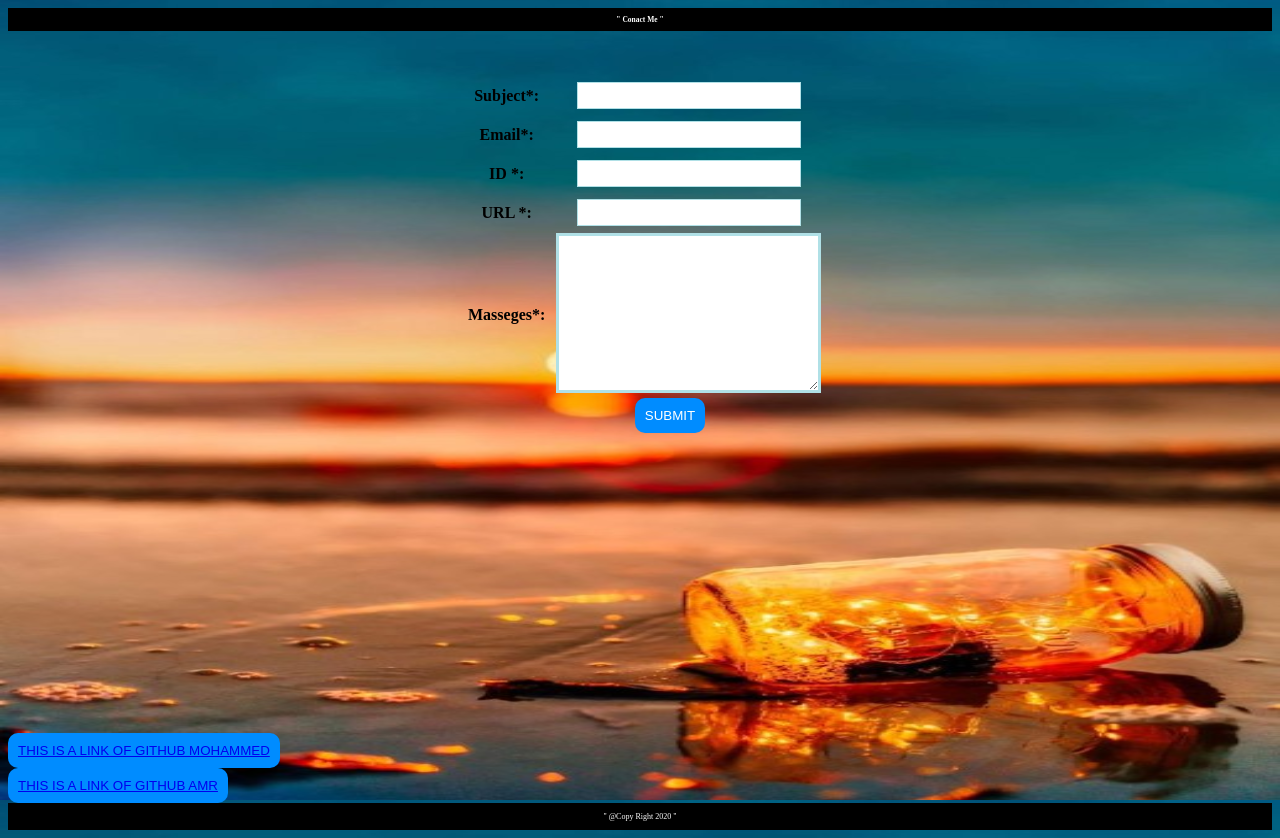
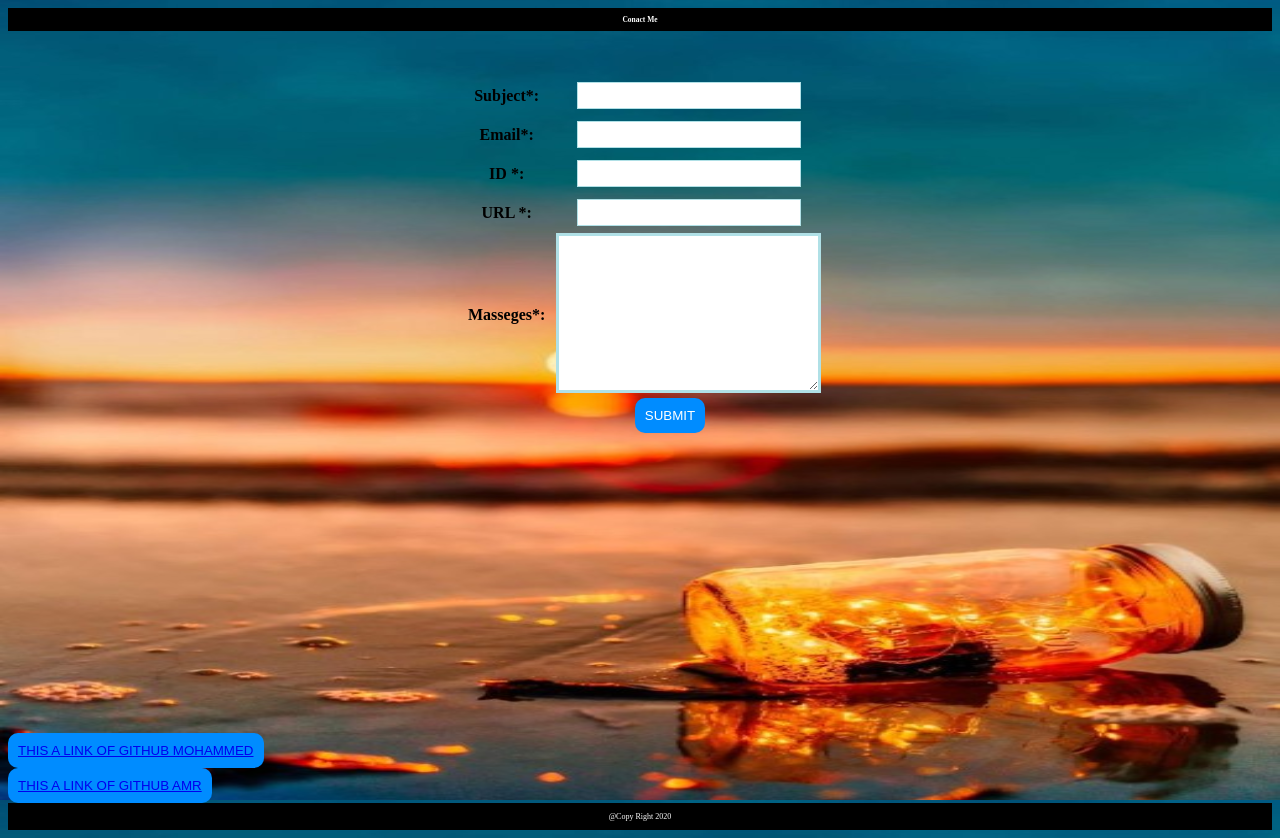
Before and after one commit to mohammedh23/mohammedh23.github.io, a plain HTML site: page index.html in a window 1280 px wide. Drawn offline with Linux system fonts and the light colour scheme.

Commit message:
Update index.html

```diff
--- a/index.html
+++ b/index.html
@@ -1,7 +1,7 @@
 <!DOCTYPE html>
  <html>
     <head>
-        <title> WEP PROJICT </title>
+        <title> WEP PROJECT </title>
 
         <script src="jsfile.js"></script>
 
@@ -10,7 +10,7 @@
     </head>
  <body>
   <header>
-    <h2> " Conact Me " </h2>
+    <h2> Conact Me  </h2>
   </header>
   <div  id = "wep" >
   <table>
@@ -30,7 +30,7 @@
 <th> <label for="URL">URL *:</label></th>
 <th> <input type="url" id="URL" name="URL">  </th> </tr> <br>
 <tr>
-    <th> <label  for="Masseges">Masseges*: </label></th>
+    <th> <label  for="Masseges"> Masseges*: </label></th>
     <th><textarea name="massage" id="massage" cols="30" rows="10"></textarea></th> </tr> <br>
 
 </form>
@@ -38,14 +38,14 @@
 <th> <div class = "Submit"> <button type="button" onclick="my()" >Submit</button> </div> </th>
 </div>
 <button ><a href="http://mohammedh19.github.io" title="Go to Mohammed Abdallah 1"
-    target="_self" >This is a link of github mohammed</a>
+    target="_self" >This A Link Of Github Mohammed</a>
 </button>
-  <br>
+<br>
 <button ><a href="http://amr-shekha.github.io" title="Go to amr shekha 1"
-    target="_self" >This is a link of github amr</a>
+    target="_self" >This A Link Of Github Amr</a>
 </button>
 <footer>
-    <p>" @Copy Right 2020 " </p>
+    <p> @Copy Right 2020 </p>
 </footer>
 </body>
 </html>
```
